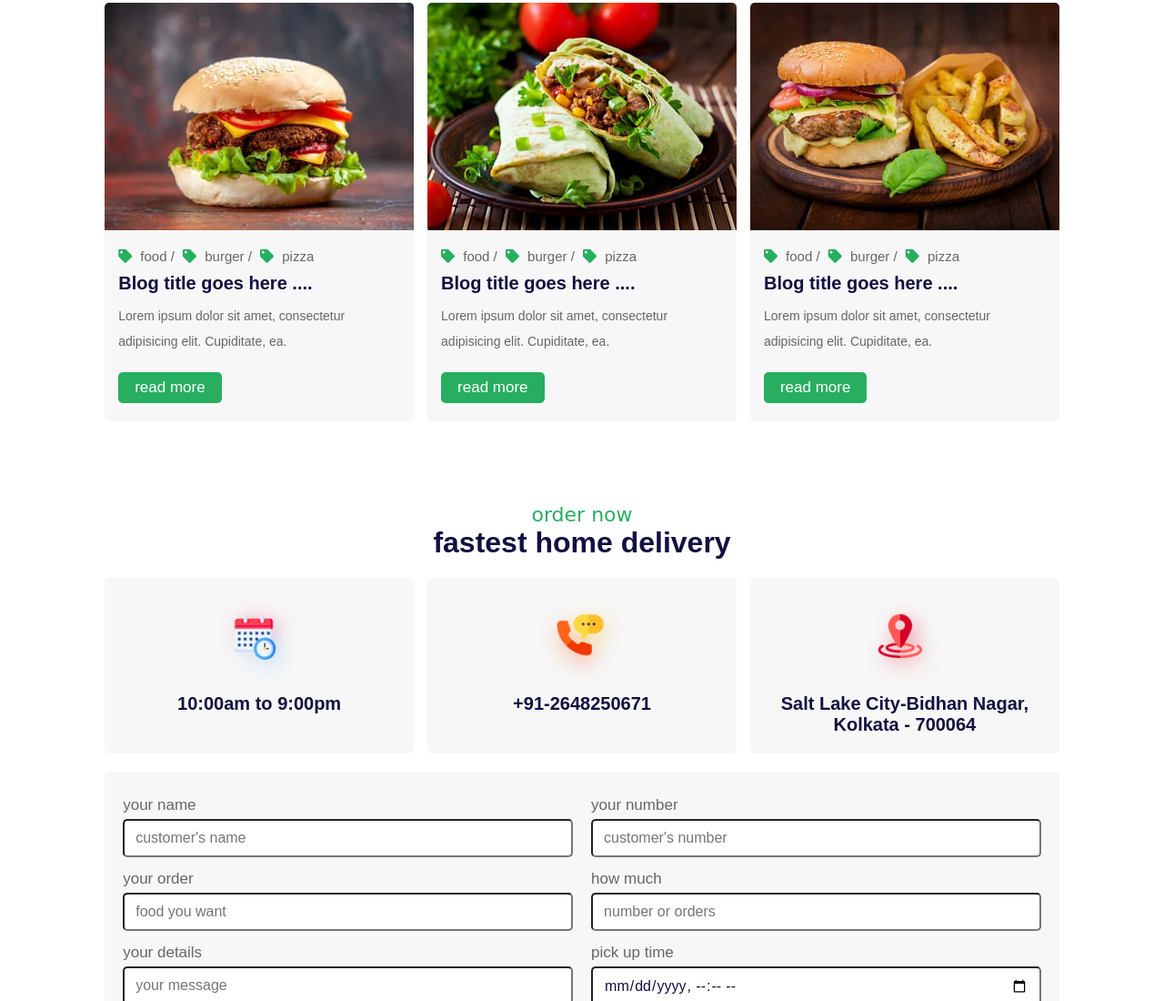
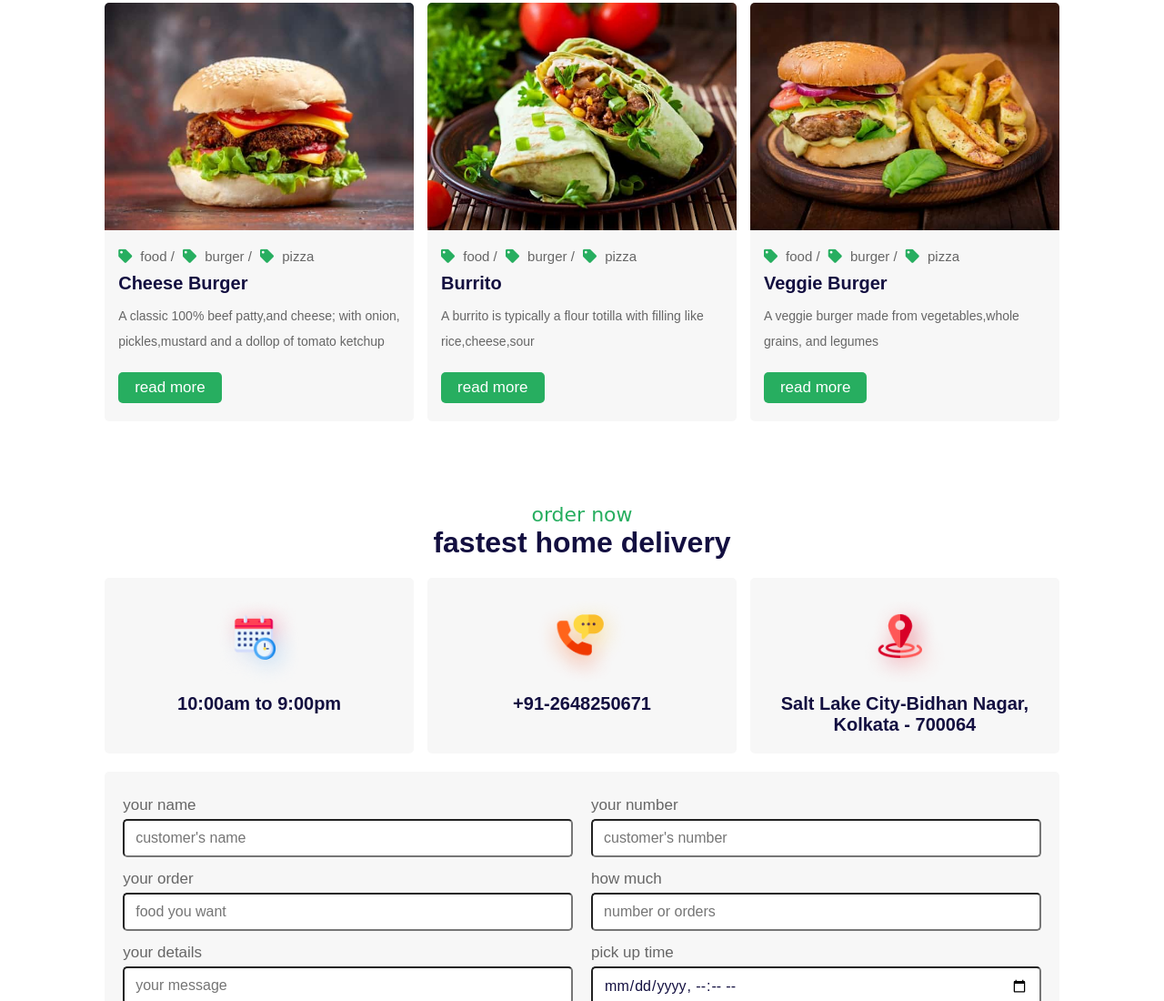
Before and after one commit to Coderindra/Food-Zone, a plain HTML site: page index.html in a window 1280 px wide. Shown: the part 2658-3758 px from the top of the page at 91% size. Drawn offline with Linux system fonts and the light colour scheme; some icons are missing.

Commit message:
Update index.html

```diff
--- a/index.html
+++ b/index.html
@@ -394,8 +394,8 @@
                         <a href="#"><i class="fas fa-tag"></i> burger / </a>
                         <a href="#"><i class="fas fa-tag"></i> pizza</a>
                     </div>
-                    <h3>Blog title goes here ....</h3>
-                    <p>Lorem ipsum dolor sit amet, consectetur adipisicing elit. Cupiditate, ea.</p>
+                    <h3>Cheese Burger</h3>
+                    <p>A classic 100% beef patty,and cheese; with onion, pickles,mustard and a dollop of tomato ketchup</p>
                     <a href="#" class="btn">read more</a>
                 </div>
             </div>
@@ -411,8 +411,8 @@
                         <a href="#"><i class="fas fa-tag"></i> burger / </a>
                         <a href="#"><i class="fas fa-tag"></i> pizza</a>
                     </div>
-                    <h3>Blog title goes here ....</h3>
-                    <p>Lorem ipsum dolor sit amet, consectetur adipisicing elit. Cupiditate, ea.</p>
+                    <h3>Burrito</h3>
+                    <p>A burrito is typically a flour totilla with filling like rice,cheese,sour</p>
                     <a href="#" class="btn">read more</a>
                 </div>
             </div>
@@ -428,8 +428,8 @@
                         <a href="#"><i class="fas fa-tag"></i> burger / </a>
                         <a href="#"><i class="fas fa-tag"></i> pizza</a>
                     </div>
-                    <h3>Blog title goes here ....</h3>
-                    <p>Lorem ipsum dolor sit amet, consectetur adipisicing elit. Cupiditate, ea.</p>
+                    <h3>Veggie Burger</h3>
+                    <p>A veggie burger made from vegetables,whole grains, and legumes</p>
                     <a href="#" class="btn">read more</a>
                 </div>
             </div>
```
